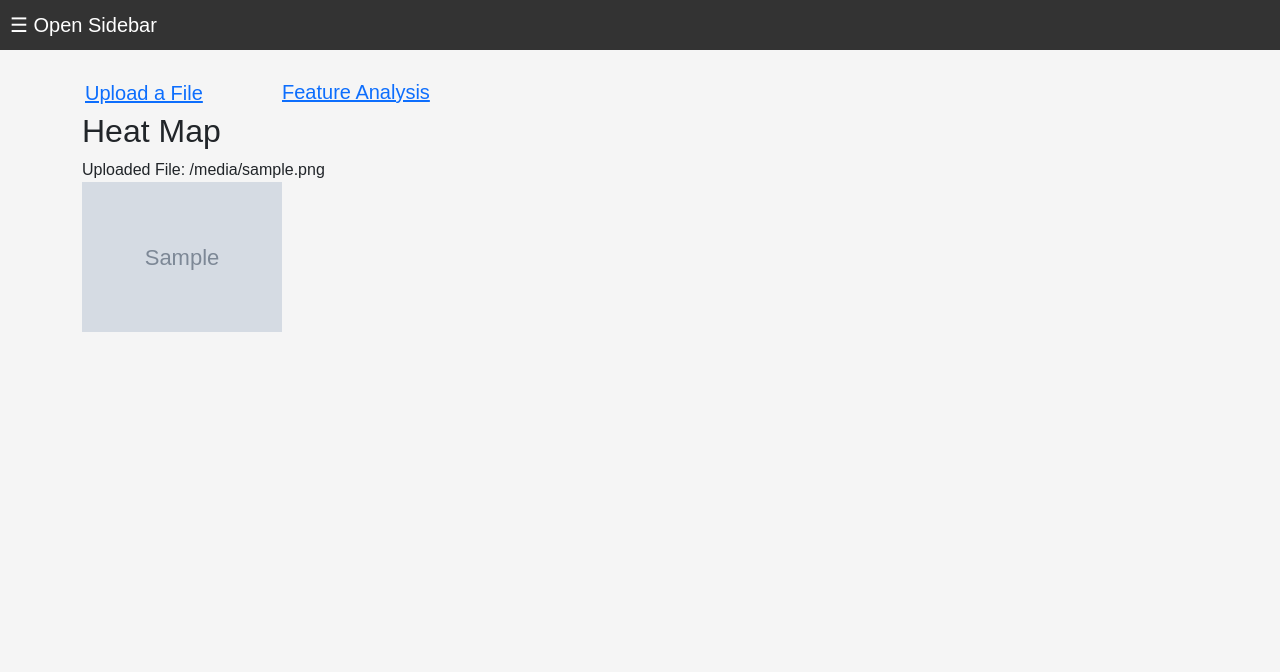
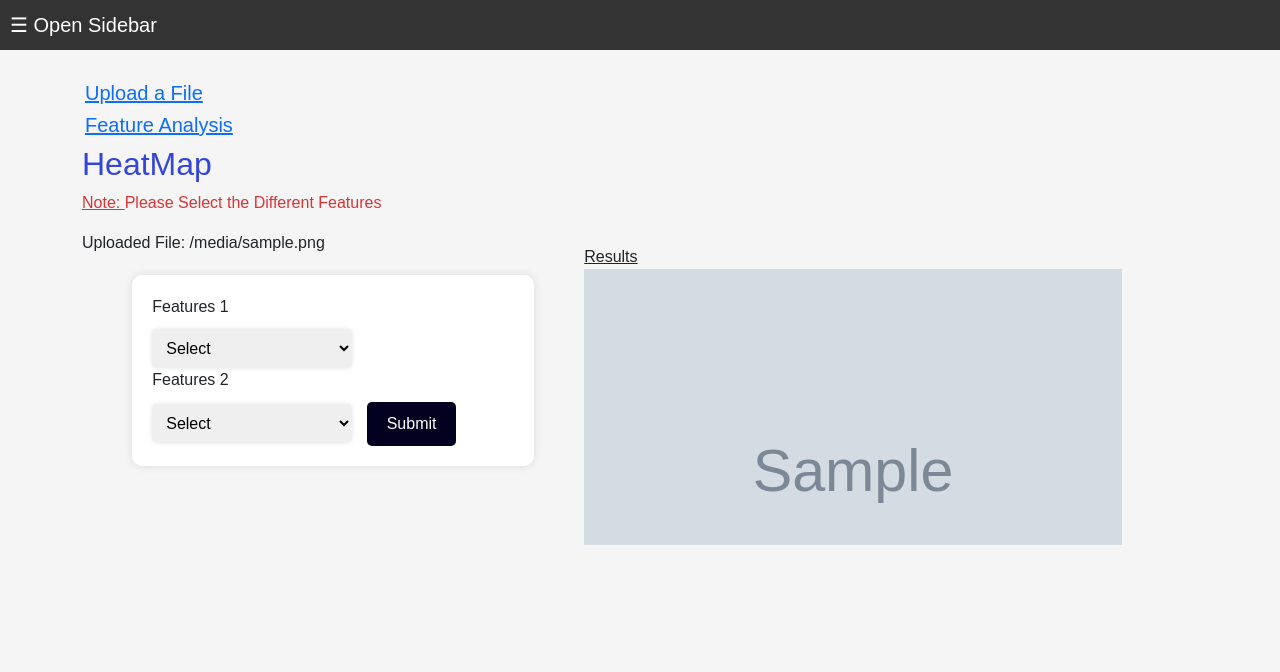
Before and after one commit to Maheshkumar0018/DataXplore-, a Flask app: template templates/heatmap.html in a window 1280 px wide. Shown: the top 672 px of the page. Run offline with Flask 2, Linux system fonts and the light colour scheme; the template is opened without the code that fills it: most values are stand-ins (such as "Sample title", 1, 10 or a date in 2020); grey boxes marked "Sample" are stand-in pictures.

Commit message:
changes in heatmap function

```diff
--- a/app.py
+++ b/app.py
@@ -122,16 +122,25 @@
 
     return render_template('visual_index.html',filename=filename)
 
-@app.route('/heatmap')
+@app.route('/heatmap',methods=['GET', 'POST'])
 def heatmap():
     global filename
     img_path = '../static/images/distribution.png'
-    #print("*******selected_file:", filename)
     data = read_df(file_path,filename)
-    #print("***head:",data)
-    heat = heatmap_data(data)
+    numerical_columns = get_numerical_columns(file_path,filename)
+    if request.method == 'POST':
+        feature_1 = request.form.get('heatmap_fe_1')
+        feature_2 = request.form.get('heatmap_fe_2')
+        #print('column_heatmap_1',feature_1)
+        #print('column_heatmap_2',feature_2)
+        df = pd.read_csv(file_path+'/'+filename,encoding='ISO-8859-1')
+        heat = heatmap_data(df,feature_1,feature_2)
 
-    return render_template('heatmap.html',img_path=img_path,filename=filename)
+        return render_template('heatmap.html',img_path=img_path,filename=filename,
+                           numerical_columns=numerical_columns)
+
+    return render_template('heatmap.html',filename=filename,
+                           numerical_columns=numerical_columns)
 
 @app.route('/pairplot',methods=['GET', 'POST'])
 def pairplot():
--- a/templates/heatmap.html
+++ b/templates/heatmap.html
@@ -1,53 +1,193 @@
 <!DOCTYPE html>
 <html>
 <head>
-    <title>Sidebar Example</title>
-    <!-- Bootstrap CSS -->
-    <link href="https://cdn.jsdelivr.net/npm/bootstrap@5.1.3/dist/css/bootstrap.min.css" rel="stylesheet" integrity="sha384-1BmE4kWBq78iYhFldvKuhfTAU6auU8tT94WrHftjDbrCEXSU1oBoqyl2QvZ6jIW3" crossorigin="anonymous" />
-    <link rel="icon" type="image/x-icon" href="/eda/page-1/_favicon.ico?v=2.0.0" />
-    <link rel="stylesheet" href="https://cdnjs.cloudflare.com/ajax/libs/font-awesome/4.7.0/css/font-awesome.min.css" />
+	<title></title>
+	    <!-- bootstrap css -->
+		<link
+		href="https://cdn.jsdelivr.net/npm/bootstrap@5.1.3/dist/css/bootstrap.min.css"
+		rel="stylesheet"
+		integrity="sha384-1BmE4kWBq78iYhFldvKuhfTAU6auU8tT94WrHftjDbrCEXSU1oBoqyl2QvZ6jIW3"
+		crossorigin="anonymous"
+	  />
+
+	  <link
+		rel="icon"
+		type="image/x-icon"
+		href="/eda/page-1/_favicon.ico?v=2.0.0"
+	  />
+	  <link
+		rel="stylesheet"
+		href="https://cdn.jsdelivr.net/npm/bootstrap@5.1.0/dist/css/bootstrap.min.css"
+	  />
+	  <link
+		rel="stylesheet"
+		href="/eda/page-1/assets/custom.css?m=1644413696.8272095"
+	  />
+	  <link
+		href="https://cdn.jsdelivr.net/npm/bootstrap@5.1.3/dist/css/bootstrap.min.css"
+		rel="stylesheet"
+		integrity="sha384-1BmE4kWBq78iYhFldvKuhfTAU6auU8tT94WrHftjDbrCEXSU1oBoqyl2QvZ6jIW3"
+		crossorigin="anonymous"
+	  />
+	  <!-- CSS LINK -->
+	  <link rel="stylesheet" type="text/css" href="../static/Common.css" />
+	  <link
+		href="https://unpkg.com/boxicons@2.0.7/css/boxicons.min.css"
+		rel="stylesheet"
+	  />
+	  <link
+		rel="stylesheet"
+		href="https://cdnjs.cloudflare.com/ajax/libs/font-awesome/4.7.0/css/font-awesome.min.css"
+	  />
+
+	  <meta name="viewport" content="width=device-width, initial-scale=1.0" />
       <link rel="stylesheet" type="text/css" href="../static/css/sidebar.css">
-    <link rel="stylesheet" type="text/css" href="../static/Common.css">
 	<style>
-        /* Add your custom styles here */
+		body {
+			background-color: #F5F5F5;
+			font-family: Arial, sans-serif;
+			font-size: 16px;
+			line-height: 1.5;
+			margin: 0;
+			padding: 0;
+		}
+
+		h1 {
+			font-size: 24px;
+			margin: 20px 0;
+		}
+
+		form {
+			background-color: #FFFFFF;
+			border-radius: 10px;
+			box-shadow: 0px 0px 10px rgba(0,0,0,0.1);
+			margin: 20px auto;
+			padding: 20px;
+			width: 80%; /*background wight*/
+		}
+
+		label {
+			display: block;
+			margin-bottom: 10px;
+		}
+
+		select, input[type="checkbox"] {
+			border: none;
+			border-radius: 5px;
+			box-shadow: 0px 0px 5px rgba(0,0,0,0.1);
+			display: inline-block;
+			font-size: 16px;
+			margin-right: 10px;
+			padding: 10px;
+			width: 200px;
+		}
+
+		input[type="checkbox"] {
+			height: 20px;
+			width: 20px;
+		}
+
+		input[type="submit"] {
+			background-color: #4CAF50;
+			border: none;
+			border-radius: 5px;
+			color: #FFFFFF;
+			cursor: pointer;
+			font-size: 16px;
+			padding: 10px 20px;
+			transition: background-color 0.3s ease-in-out;
+		}
+
+		input[type="submit"]:hover {
+			background-color: #3E8E41;
+		}
+        input[type="submit"] {
+            padding: 10px 20px;
+            background-color: rgb(3, 1, 32);
+            color: white;
+            border: none;
+            border-radius: 5px;
+            cursor: pointer;
+        }
 		h5 {
             margin-top: 81px;
             margin-left: 3px;
         }
+		.container {
+  			overflow: auto;
+		}
+
+		.box1 {
+  			float: left;
+  			width: 45%;
+		}
+
+		.box2 {
+  			float: left;
+  			width: 50%;
+			margin-top: 100px;
+		}
+		u {
+  			text-decoration: underline;
+		}
+		strong {
+  			font-weight: bold;
+		}
+        img {
+             width: 100%;
+            height: auto;
+        }
 	</style>
 </head>
 <body>
+
     <div class="sidebar">
-        <button class="open-btn" onclick="openNav()">&#9776; Open Sidebar</button>
+        <button class="open-btn" onclick="openNav()">☰ Open Sidebar</button>
         <nav id="mySidenav" class="sidenav">
           <a href="javascript:void(0)" class="closebtn" onclick="closeNav()">&times;</a>
           <a href="{{ url_for('heatmap') }}">HeatMap</a>
-            <a href="{{ url_for('pairplot') }}">Pair Plot</a>
+          <a href="{{ url_for('pairplot') }}">Pair Pot</a>
           <a href="{{ url_for('boxplot') }}">Box Plot</a>
 		  <a href="{{ url_for('histogram') }}">Histogram</a>
         </nav>
     </div>
 	<div class="container">
-        <div id="content">
-
-            <a href="{{ url_for('upload') }}">
+		<a href="{{ url_for('upload') }}" >
 			<h5>Upload a File</h5>
 		</a>
-            <a href="{{ url_for('features') }}">
-                <h5 class="second">Feature Analysis</h5>
+		<a href="{{ url_for('features') }}" >
+			<h5 class="h5">Feature Analysis</h5>
 		</a>
+		<div class="box1"><h2 style="color: rgb(52, 69, 218);">HeatMap</h2>
 
-            <div class="box1">
-                <h2>Heat Map</h2>
+			<p style="color: rgb(218, 52, 52);"><u>Note: </u> Please Select the Different Features</p>
 			<span>Uploaded File: {{filename}}</span>
+	<form action="/heatmap" method='POST'  onsubmit="return validateForm()" enctype="multipart/form-data">
+		<label for="dropdown1">Features 1</label>
+		<select id="dropdown1" name="heatmap_fe_1">
+            <option value="Select">Select</option>
+            {% for column in numerical_columns %}
+            <option value="{{ column }}">{{ column }}</option>
+            {% endfor %}
+		</select>
+
+		<label for="dropdown2">Features 2</label>
+		<select id="dropdown2" name="heatmap_fe_2">
+            <option value="Select">Select</option>
+			{% for column in numerical_columns %}
+            <option value="{{ column }}">{{ column }}</option>
+            {% endfor %}
+		</select>
+
+        <input type="submit" value="Submit">
+
+	</form>
 </div>
-            <div class="box2">
+<div class="box2"><u>Results</u>
 	<p id="get_picture" class="d-none">{{img_path}}</p>
 	<img id="heatmap_img" class="d-none relavent_heatmapimg" src="{{img_path}}">
 </div>
 </div>
-    </div>
-    <!-- JavaScript -->
 <script src="../static/js/sidebar.js"></script>
 <script src="../static/js/alert.js"></script>
 </body>
```
Also changed, not shown: visual.py (+8 -7 lines), static/images/distribution.png, static/images/icons8-download-30.png (added). Lines whose indentation alone changed are shown as unchanged.
